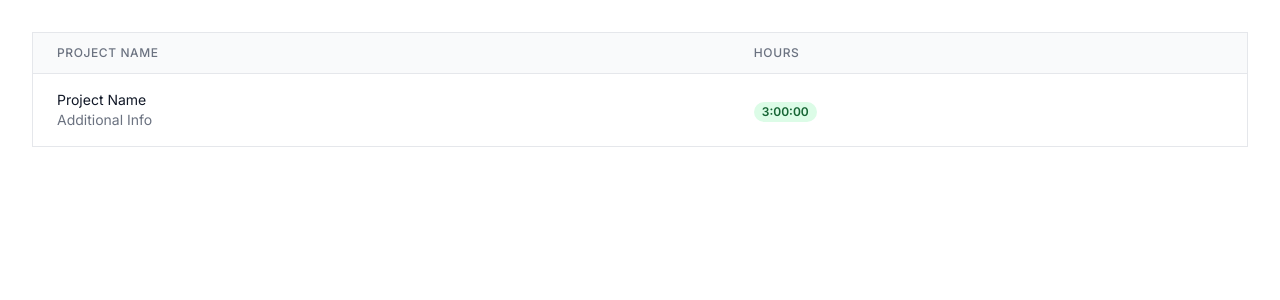
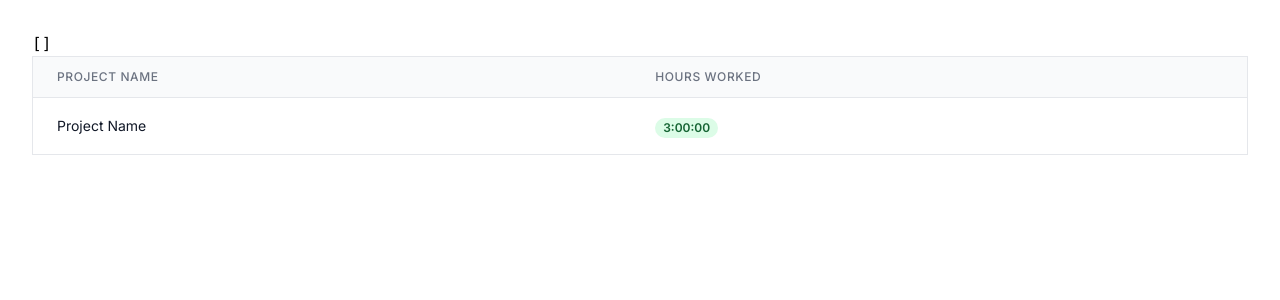
Before and after one commit to rodeloescueta/time-sheet, a Next.js app: page / in a window 1280 px wide. Shown: the top 300 px of the page. Built offline with nearby package versions, Linux system fonts and the light colour scheme.

Commit message:
add zustand as store management

```diff
--- a/src/app/components/table-tracker.tsx
+++ b/src/app/components/table-tracker.tsx
@@ -1,8 +1,12 @@
+"use client";
 import React from "react";
+import { useProjectStore } from "../store";
 
 function TableTracker() {
+  const projects = useProjectStore((state) => state.projects);
   return (
     <div className="p-8 ">
+      <pre>{JSON.stringify(projects, null, 2)}</pre>
       <table className="border min-w-full divide-y divide-gray-200">
         <thead className="bg-gray-50">
           <tr>
@@ -10,15 +14,14 @@ function TableTracker() {
               Project Name
             </th>
             <th className="px-6 py-3 text-left text-xs font-medium text-gray-500 uppercase tracking-wider">
-              Hours
+              Hours Worked
             </th>
           </tr>
         </thead>
         <tbody className="bg-white divide-y divide-gray-200">
           <tr>
-            <td className="px-6 py-4 whitespace-nowrap">
+            <td className="px-6 py-4">
               <div className="text-sm text-gray-900">Project Name</div>
-              <div className="text-sm text-gray-500">Additional Info</div>
             </td>
             <td className="px-6 py-4 whitespace-nowrap">
               <span className="px-2 inline-flex text-xs leading-5 font-semibold rounded-full bg-green-100 text-green-800">
--- /dev/null
+++ b/src/app/store.ts
@@ -0,0 +1,42 @@
+import { create } from "zustand";
+
+// type CounterStore = {
+//   count: number;
+//   //   increment: () => void;
+//   //   decrement: () => void;
+//   incrementAsync: () => Promise<void>;
+//   decrementAsync: () => Promise<void>;
+// };
+
+// export const useCounterStore = create<CounterStore>((set) => ({
+//   count: 0,
+//   incrementAsync: async () => {
+//     await new Promise((resolve) => setTimeout(resolve, 1000)); // simulate delay
+//     set((state) => ({ count: state.count + 1 }));
+//   },
+//   decrementAsync: async () => {
+//     await new Promise((resolve) => setTimeout(resolve, 1000)); // simulate delay
+//     set((state) => ({ count: state.count - 1 }));
+//   },
+// }));
+
+type ProjectStore = {
+  projects: { project: string; hours: string }[];
+  addProject: (projectName: string, hours?: string) => Promise<void>;
+  removeProject: (projectName: string, hours?: string) => Promise<void>;
+};
+
+export const useProjectStore = create<ProjectStore>((set) => ({
+  projects: [],
+  addProject: async (projectName, hours) => {
+    await new Promise((resolve) => setTimeout(resolve, 1000)); // simulate delay
+    let proj = { project: projectName, hours: hours ? hours : "0" };
+    set((s) => ({ projects: [...s.projects, proj] }));
+  },
+  removeProject: async (projectName) => {
+    await new Promise((resolve) => setTimeout(resolve, 1000)); // simulate delay
+    set((s) => ({
+      projects: s.projects.filter((p) => p.project !== projectName),
+    }));
+  },
+}));
```
